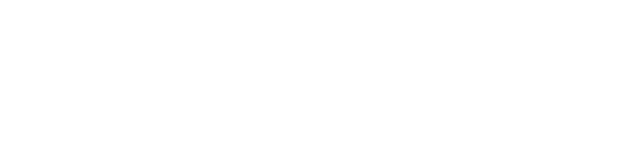
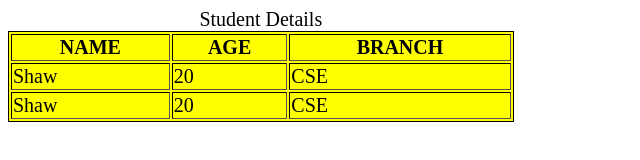
Before and after one commit to acciojob/table-practise-Sagar0822, a website: page main.html in a window 1280 px wide. Shown: the whole page, without its empty margins (0-640 px from the left). Drawn offline with Linux system fonts and the light colour scheme.

Commit message:
created a submission

```diff
--- a/main.html
+++ b/main.html
@@ -8,6 +8,29 @@
 
 <body>
 	<!-- the entire body must be written by student -->
+	<table border="1px">
+        <caption id="caption">Student Details</caption>
+		<thead>
+            <tr length="100px">
+                <th>NAME</th>
+                <th>AGE</th>
+                <th>BRANCH</th>
+            </tr>
+        </thead>
+		<tbody>
+            <tr>
+                <td>Shaw</td>
+                <td>20</td>
+                <td>CSE</td>
+            </tr>
+            <tr>
+                <td>Shaw</td>
+                <td>20</td>
+                <td>CSE</td>
+            </tr>
+        </tbody>
+
+	</table>
     <script type="text/javascript" src="./script.js">
 </script>
 
--- a/styles.css
+++ b/styles.css
@@ -1 +1,14 @@
 /*  your css code here. If applicable */
+table{
+           background-color: rgb(255, 255, 0);
+           border: 1px solid rgb(0, 0, 0);
+           font-size: 20px;
+           width: 40%;
+           height: 40px;
+
+        }
+        #caption{
+            font-size: 20px;
+            color: black;
+            text-align: center;
+        }
```
Also changed, not shown: script.js (line endings or trailing spaces).
